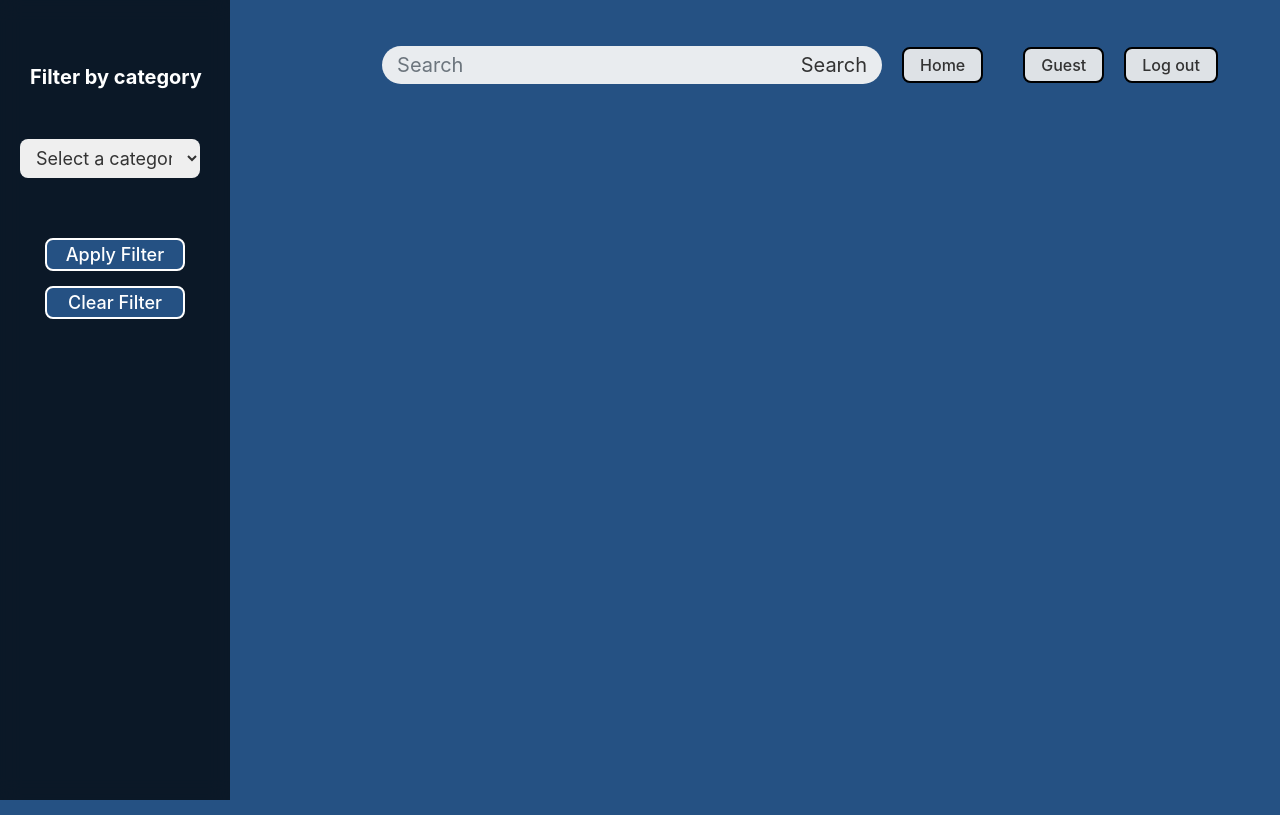
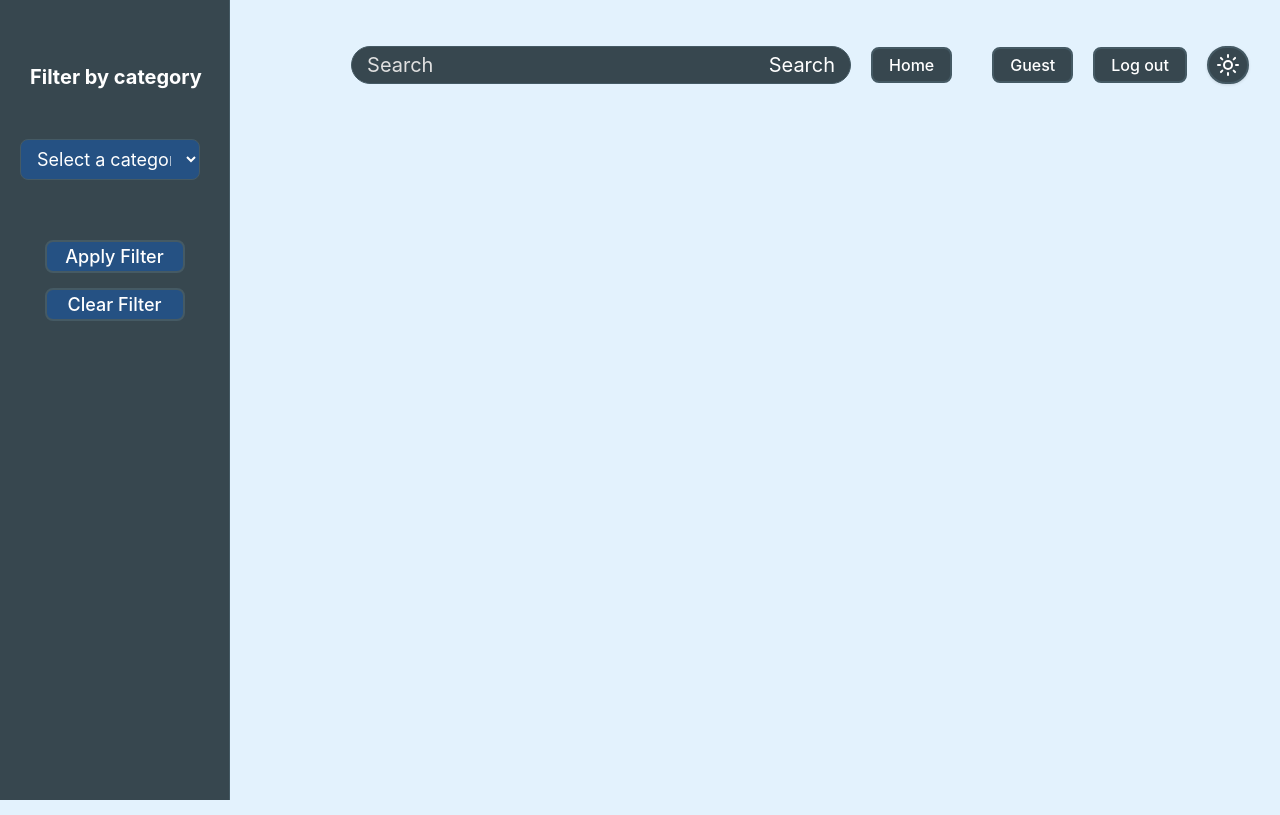
Before and after one commit to Olando07/WEBD2_finalProject, a PHP site: page / in a window 1280 px wide. Run offline with PHP 8.4, Linux system fonts and the light colour scheme; the visitor is signed in with stand-in values (Sample User, id 1); data that the repository does not hold is empty.

Commit message:
Add dark mode support and admin posts management
Introduced a dark mode theme with a toggle button in the header, including new sun and moon icons. Added admin_posts.php for admin users to manage posts with sorting functionality. Updated main.css to support both light and dark themes, and fixed validation and duplicate user checks in signup.php. Minor UI improvements and bug fixes across header and authentication pages.

```diff
--- a/header.php
+++ b/header.php
@@ -59,22 +59,52 @@ if(isset($_SESSION['user_id'])){
             <!-- Link to create page -->
             <?php if($isAdmin): ?>
                 <a href="create.php" id="createpost">Create</a>
+                <a href="admin_posts.php" id="manageposts">Manage Posts</a>
             <?php endif ?>
 
             <a href="index.php" id="userInfo"><?= $displayUser?></a>
 
             <!-- Log out button -->
             <a href="index.php?action=logout" id="loginStatus" onclick="return confirm('Are you sure you want to logout?')">Log out</a>
+
+            <!-- Mode toggler -->
+            <button class="theme-toggle" id="themeToggle" aria-label="Toggle dark/light mode">
+                <img class="light-icon" src="./light_dark_icons/sun.svg" alt="Light mode" width="24" height="24">
+                <img class="dark-icon" src="./light_dark_icons/moon.svg" alt="Dark mode" width="24" height="24">
+            </button>
         </nav>
     </div>
 
     <!-- Javascript to handle category checkbox clearing -->
     <script>
-        window.addEventListener('load', function() {
-            if (performance.navigation.type === 1) { // 1 = reload
-                document.getElementById('search-bar').value = '';
-            }
+        document.addEventListener('DOMContentLoaded', function() {
+            const themeToggle = document.getElementById('themeToggle');
+            themeToggle.addEventListener('click', function(e) {
+                e.preventDefault(); // Prevent form submission when toggle button is clicked
+                toggleTheme();
+            });
         });
+
+        // Theme toggle functionality
+        function toggleTheme() {
+            const currentTheme = document.documentElement.getAttribute('data-theme');
+            const newTheme = currentTheme === 'dark' ? 'light' : 'dark';
+
+            document.documentElement.setAttribute('data-theme', newTheme);
+            localStorage.setItem('theme', newTheme);
+        }
+
+        // Initialize theme on page load
+        function initTheme() {
+            const savedTheme = localStorage.getItem('theme');
+            const systemPrefersDark = window.matchMedia('(prefers-color-scheme: dark)').matches;
+
+            const theme = savedTheme || (systemPrefersDark ? 'dark' : 'light');
+            document.documentElement.setAttribute('data-theme', theme);
+        }
+
+        // Initialize theme when page loads
+        document.addEventListener('DOMContentLoaded', initTheme);
 
         // functionality to apply filter and keep previous input in search bar
         function applyFilter(){
--- a/login.php
+++ b/login.php
@@ -1,9 +1,6 @@
 <?php
 include_once 'sessionHandler.php';
 require_once('connect.php');
-
-// admin account pass: greatnesswithGod
-// regular account pass: itisnotclockingtoyou
 
 $userNameError = null;
 $passwordError = null;
--- a/main.css
+++ b/main.css
@@ -12,15 +12,24 @@
 
     --white: #ffffff;
     --black: #000000;
-    --text-dark: #333333;
-    --text-light: #666666;
+    --text-dark: #ffffff;  /* White text for contrast */
+    --text-light: #e0e0e0; /* Light gray for secondary text */
+
+    /* Light theme background - soft blue */
+    --bg-primary: #e3f2fd;
+    --bg-secondary: #bbdefb;
+
+    /* Dark elements for contrast */
+    --card-bg: #37474f;
+    --card-header: #263238;
+    --card-border: #455a64;
 
     --gray-100: #f8f9fa;
-    --gray-200: #e9ecef;
-    --gray-300: #dee2e6;
-    --gray-400: #ced4da;
-    --gray-500: #adb5bd;
-    --gray-600: #6c757d;
+    --gray-200: #546e7a;  /* Darker for contrast */
+    --gray-300: #455a64;  /* Darker for contrast */
+    --gray-400: #37474f;
+    --gray-500: #263238;
+    --gray-600: #1c2833;
     --gray-700: #495057;
     --gray-800: #343a40;
     --gray-900: #212529;
@@ -37,6 +46,7 @@
     --sidebar-width: 240px;
     --header-height: 100px;
     --border-radius: 8px;
+    --border-radius-small: 2px;
     --border-radius-large: 12px;
     --transition: all 0.3s ease;
 
@@ -64,13 +99,13 @@
     padding: 0;
     box-sizing: border-box;
     text-decoration: none;
-    color: var(--black);
+    color: var(--text-dark);
     font-family: var(--font-family);
 }
 
 html {
     position: relative;
-    background-color: var(--primary-color);
+    background-color: var(--bg-primary);
     font-size: 16px;
     scroll-behavior: smooth;
 }
@@ -78,6 +113,59 @@ html {
 body {
     overflow-y: auto;
     overflow-x: hidden;
+    background-color: var(--bg-primary);
+    color: var(--text-dark);
+}
+
+/* Theme Toggle Button */
+.theme-toggle {
+    width: 42px;
+    height: 38px;
+    background-color: var(--card-bg);
+    border: 2px solid var(--card-border);
+    border-radius: 200px;
+    cursor: pointer;
+    display: flex;
+    align-items: center;
+    justify-content: center;
+    transition: all 0.3s ease;
+    position: relative;
+    overflow: hidden;
+    box-shadow: var(--shadow-sm);
+}
+
+.theme-toggle:hover {
+    transform: translateY(-2px);
+    box-shadow: var(--shadow-md);
+    border-color: var(--primary-color);
+}
+
+.theme-toggle img {
+    width: 24px;
+    height: 24px;
+    transition: all 0.4s cubic-bezier(0.4, 0, 0.2, 1);
+    position: absolute;
+    filter: brightness(0) invert(1); /* Make icons white */
+}
+
+.theme-toggle .light-icon {
+    opacity: 1;
+    transform: rotate(0deg) scale(1);
+}
+
+.theme-toggle .dark-icon {
+    opacity: 0;
+    transform: rotate(-90deg) scale(0.5);
+}
+
+[data-theme="dark"] .theme-toggle .light-icon {
+    opacity: 0;
+    transform: rotate(90deg) scale(0.5);
+}
+
+[data-theme="dark"] .theme-toggle .dark-icon {
+    opacity: 1;
+    transform: rotate(0deg) scale(1);
 }
 
 /* ========================================
@@ -91,24 +179,29 @@ body {
     min-height: 100vh;
 }
 
+.main {
+    background-color: var(--bg-primary);
+}
 /* Login/SignUp overlay */
 .main-overlay {
     display: flex;
     justify-content: center;
     align-items: center;
+    background-color: var(--primary-color);
 }
 
 /* ========================================
    AUTHENTICATION PAGES (LOGIN/SIGNUP)
    ======================================== */
 .main-overlay .input {
-    background-color: rgba(22, 22, 22, 0.9);
+    background-color: var(--card-bg);
     backdrop-filter: blur(10px);
     min-width: 490px;
     min-height: 400px;
     border-radius: var(--border-radius-large);
     margin: 100px 0;
     box-shadow: var(--shadow-xl);
+    border: 1px solid var(--card-border);
 }
 
 .main-overlay .input form {
@@ -306,7 +403,8 @@ body {
 /* Search Bar */
 .nav-bar nav .search-div,
 .main .nav-bar nav .search-div {
-    background: var(--gray-200);
+    background: var(--card-bg);
+    border: 1px solid var(--card-border);
     border-radius: 40px;
     width: 100%;
     max-width: 500px;
@@ -329,7 +427,7 @@ body {
 
 .nav-bar nav .search-div #search-bar::placeholder,
 .main .nav-bar nav .search-div #search-bar::placeholder {
-    color: var(--gray-600);
+    color: var(--text-light);
 }
 
 .nav-bar nav .search-div #search-btn,
@@ -356,8 +453,8 @@ body {
 .main .nav-bar nav a {
     padding: 6px 16px;
     color: var(--text-dark);
-    background-color: var(--gray-300);
-    border: 2px solid var(--black);
+    background-color: var(--card-bg);
+    border: 2px solid var(--card-border);
     border-radius: var(--border-radius);
     font-size: var(--font-size-sm);
     font-weight: 500;
@@ -379,8 +476,8 @@ body {
 
 .nav-bar nav #loginStatus,
 .main .nav-bar nav #loginStatus {
-    background-color: var(--gray-300);
-    border: 2px solid var(--black);
+    background-color: var(--card-bg);
+    border: 2px solid var(--card-border);
     border-radius: var(--border-radius);
 }
 
@@ -394,9 +491,9 @@ body {
     left: 0;
     top: 0;
     padding: 20px 15px;
-    background-color: rgba(0, 0, 0, 0.7);
-    backdrop-filter: blur(10px);
-    color: var(--white);
+    background-color: var(--card-bg);
+    border-right: 1px solid var(--card-border);
+    color: var(--text-dark);
     overflow-y: auto;
     z-index: 999;
 }
@@ -418,7 +515,8 @@ body {
     width: 180px;
     padding: 8px 12px;
     border-radius: var(--border-radius);
-    border: none;
+    border: 1px solid var(--card-border);
+    background-color: var(--primary-color);
     outline: none;
     cursor: pointer;
     color: var(--text-dark);
@@ -438,7 +536,7 @@ body {
     width: 140px;
     align-self: center;
     cursor: pointer;
-    border: 2px solid var(--white);
+    border: 2px solid var(--card-border);
     background-color: var(--primary-color);
     color: var(--white);
     font-weight: 500;
--- a/signup.php
+++ b/signup.php
@@ -38,7 +38,7 @@ if($_POST && !empty($_POST['signup'])){
         $noError = false;
     }
 
-    if(empty($_POST['email']) || filter_input(INPUT_POST, 'email', FILTER_VALIDATE_EMAIL)){
+    if(empty($_POST['email']) || !filter_input(INPUT_POST, 'email', FILTER_VALIDATE_EMAIL)){
         $emailError = "Please enter your email.";
         $noError = false;
     }
@@ -73,7 +73,7 @@ if($_POST && !empty($_POST['signup'])){
     $hashedPassword = password_hash($password, PASSWORD_DEFAULT);
 
     // Check if user name or email is being used already
-    $duplicateCheck = $db->prepare("SELECT COUNT(*) FROM posts WHERE username = :username OR email = :email");
+    $duplicateCheck = $db->prepare("SELECT COUNT(*) FROM users WHERE username = :username OR email = :email");
     $duplicateCheck->execute([':username'=>$username, ':email'=>$email]);
 
     if($duplicateCheck->fetchColumn() > 0){
```
Also changed, not shown: other parts of main.css (+122 -65 lines), admin_posts.php (added, +102 -0 lines), light_dark_icons/moon.svg (added), light_dark_icons/sun.svg (added).
